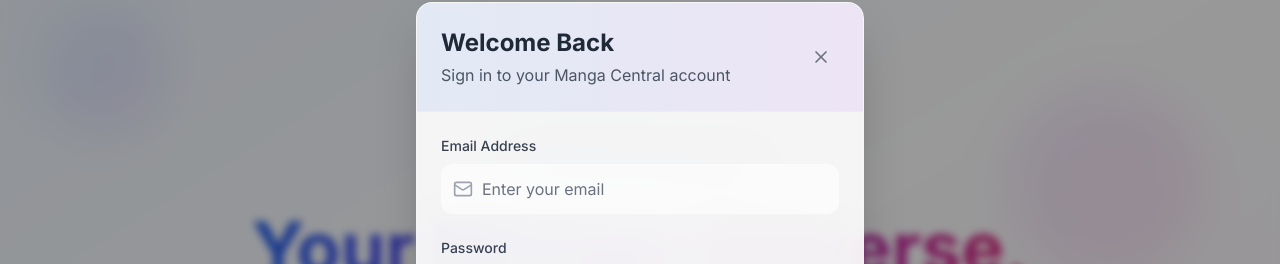
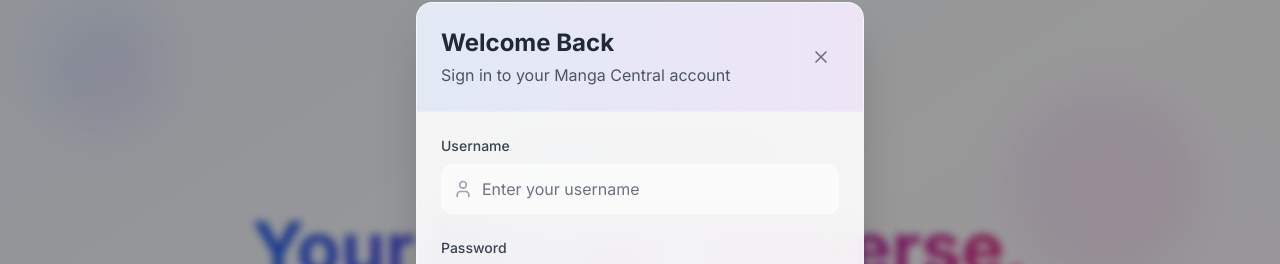
Before and after one commit to clintgalendez/MangaCentral, a React (Vite) app in the folder frontend/: page / in a window 1280 px wide. Both pictures are taken after a click on the button "Login". Shown: the part 138-402 px from the top of the page. Built offline with nearby package versions, Linux system fonts and the light colour scheme.

Commit message:
feat: update LoginModal to use username instead of email for authentication

```diff
--- a/frontend/src/components/landingpage/LoginModal.tsx
+++ b/frontend/src/components/landingpage/LoginModal.tsx
@@ -1,5 +1,8 @@
 import React, { useState } from "react";
-import { X, Mail, Lock, Eye, EyeOff, LogIn } from "lucide-react";
+import { X, User, Lock, Eye, EyeOff, LogIn } from "lucide-react";
+import { useAuth } from "@/contexts/AuthContext";
+import { useToast } from "@/contexts/ToastContext";
+import { ApiError } from "@/services/api";
 
 interface LoginModalProps {
   isOpen: boolean;
@@ -12,7 +15,10 @@
   onClose,
   onSwitchToSignup,
 }) => {
-  const [email, setEmail] = useState("");
+  const { login } = useAuth();
+  const { success, error } = useToast();
+
+  const [username, setUsername] = useState("");
   const [password, setPassword] = useState("");
   const [showPassword, setShowPassword] = useState(false);
   const [isLoading, setIsLoading] = useState(false);
@@ -20,14 +26,46 @@
 
   const handleSubmit = async (e: React.FormEvent) => {
     e.preventDefault();
+
+    if (!username || !password) {
+      error({
+        title: "Validation Error",
+        message: "Please fill in all fields",
+      });
+      return;
+    }
+
     setIsLoading(true);
 
-    // Simulate API call
-    await new Promise((resolve) => setTimeout(resolve, 1500));
+    try {
+      await login(username, password);
 
-    setIsLoading(false);
-    // Handle login logic here
-    console.log("Login attempt:", { email, password, rememberMe });
+      success({
+        title: "Login Successful!",
+        message: "Welcome back to Manga Central!",
+      });
+
+      // Clear form and close modal
+      setUsername("");
+      setPassword("");
+      setRememberMe(false);
+      onClose();
+    } catch (err) {
+      const apiError = err as ApiError;
+      error({
+        title: "Login Failed",
+        message: apiError.message || "Invalid credentials. Please try again.",
+      });
+    } finally {
+      setIsLoading(false);
+    }
+  };
+
+  const handleClose = () => {
+    setUsername("");
+    setPassword("");
+    setRememberMe(false);
+    onClose();
   };
 
   if (!isOpen) return null;
@@ -37,7 +75,7 @@
       {/* Backdrop */}
       <div
         className="absolute inset-0 bg-black/40 backdrop-blur-sm"
-        onClick={onClose}
+        onClick={handleClose}
       />
 
       {/* Modal */}
@@ -56,7 +94,7 @@
                 </p>
               </div>
               <button
-                onClick={onClose}
+                onClick={handleClose}
                 className="p-2 hover:bg-white/50 rounded-lg transition-all duration-200 hover:scale-110"
               >
                 <X className="w-5 h-5 text-gray-500" />
@@ -67,25 +105,26 @@
           {/* Form */}
           <div className="p-6">
             <form onSubmit={handleSubmit} className="space-y-6">
-              {/* Email Field */}
+              {/* Username Field */}
               <div className="space-y-2">
                 <label
-                  htmlFor="email"
+                  htmlFor="username"
                   className="block text-sm font-medium text-gray-700"
                 >
-                  Email Address
+                  Username
                 </label>
                 <div className="relative">
                   <div className="absolute inset-y-0 left-0 pl-3 flex items-center pointer-events-none">
-                    <Mail className="h-5 w-5 text-gray-400" />
+                    <User className="h-5 w-5 text-gray-400" />
                   </div>
                   <input
-                    id="email"
-                    type="email"
-                    value={email}
-                    onChange={(e) => setEmail(e.target.value)}
+                    id="username"
+                    type="text"
+                    value={username}
+                    onChange={(e) => setUsername(e.target.value)}
                     className="w-full pl-10 pr-4 py-3 bg-white/60 border border-white/30 rounded-xl focus:ring-2 focus:ring-blue-500/50 focus:border-blue-500/50 transition-all duration-200 placeholder-gray-500"
-                    placeholder="Enter your email"
+                    placeholder="Enter your username"
+                    autoComplete="username"
                     required
                   />
                 </div>
@@ -110,6 +149,7 @@
                     onChange={(e) => setPassword(e.target.value)}
                     className="w-full pl-10 pr-12 py-3 bg-white/60 border border-white/30 rounded-xl focus:ring-2 focus:ring-blue-500/50 focus:border-blue-500/50 transition-all duration-200 placeholder-gray-500"
                     placeholder="Enter your password"
+                    autoComplete="current-password"
                     required
                   />
                   <button
```
